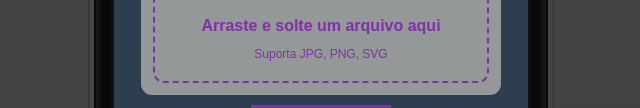
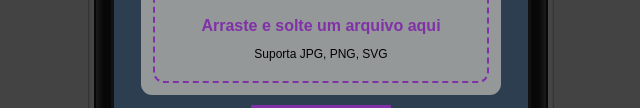
Before and after one commit to renanaugust/maquina-de-memes, a plain HTML site: page index.html in a window 1280 px wide. Shown: the part 692-800 px from the top of the page, without its empty margins (319-959 px from the left). Drawn offline with Linux system fonts and the light colour scheme.

Commit message:
Update style.css

```diff
--- a/styles/style.css
+++ b/styles/style.css
@@ -135,7 +135,7 @@ textarea {
 
 .upload-field .file-thumbnail p {
   font-size: 12px;
-  color: #8031a7;
+  color: #000000;
   margin-bottom: 0;
   font-family: sans-serif;
 }
```
